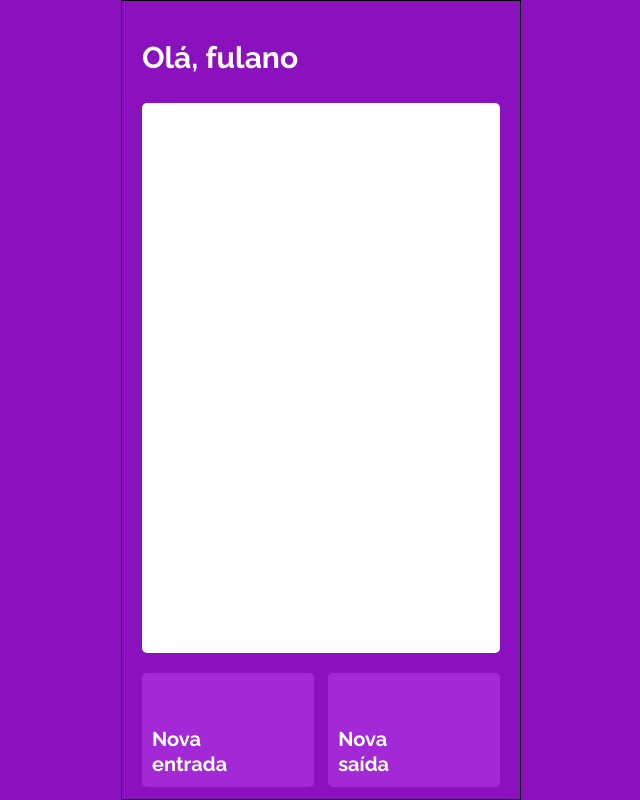
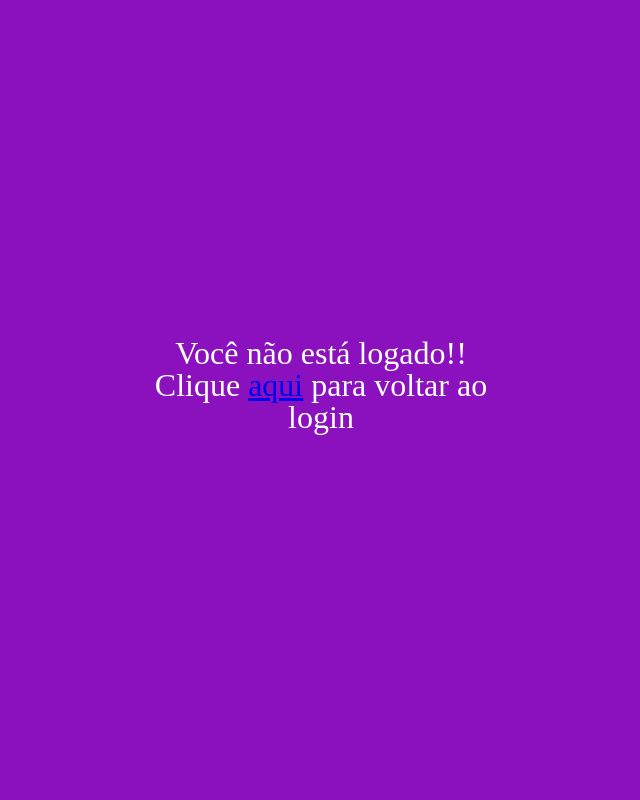
Before and after one commit to RaphaelBorba/projeto14-mywallet-front, a React (Create React App) app: page /home in a window 1280 px wide. Shown: the whole page, without its empty margins (319-959 px from the left). Built offline with nearby package versions, Linux system fonts and the light colour scheme; a web font is replaced by a local one.

Commit message:
feat: check if user are logged

```diff
--- a/src/Assets/GlobalStyles/pagesDefault.js
+++ b/src/Assets/GlobalStyles/pagesDefault.js
@@ -10,7 +10,7 @@ export const PagesDefault = styled.div`
     width: 400px;
     height: 800px;
     margin: auto;
-    border: 1px solid black;
+
 
 
     p{
@@ -18,6 +18,7 @@ export const PagesDefault = styled.div`
         color: white;
         font-family: 'Saira Stencil One', cursive;
         margin-bottom: 30px;
+        text-align: center;
     }
 
     form{
@@ -40,12 +41,13 @@ export const PagesDefault = styled.div`
         display: flex;
         justify-content: space-between;
         font-size: 30px;
+        ion-icon{
+            cursor: pointer;
+        }
     }
 
     h2{
         text-align: start;
-
-
     }
 
     @media (max-width:400px) {
--- a/src/Pages/Home/HomePage.js
+++ b/src/Pages/Home/HomePage.js
@@ -1,15 +1,23 @@
 import { colors } from "../../Assets/GlobalStyles/colors";
 import { PagesDefault } from "../../Assets/GlobalStyles/pagesDefault";
+import { useAuth } from "../../provider/auth";
 import { Board, Buttons } from "./style";
 
 
 
 export default function HomePage() {
 
+    const { user } = useAuth()
+
+    console.log(user)
+
     return (
 
         <PagesDefault>
-
+            {(!user.token) ?
+                <p>Você não está logado!! <br /> Clique <a href="/">aqui</a> para voltar ao login</p>
+                :
+                <>
                     <nav>
                         <h2>Olá, {'fulano'}</h2>
                         <ion-icon name="log-out-outline"></ion-icon>
@@ -27,6 +35,8 @@ export default function HomePage() {
                             <span>Nova <br /> saída</span>
                         </div>
                     </Buttons>
+                </>}
+
 
         </PagesDefault>
     );
--- a/src/Pages/Home/style.js
+++ b/src/Pages/Home/style.js
@@ -19,6 +19,7 @@ export const Buttons = styled.div`
     align-items: center;
 
     div{
+        cursor: pointer;
         display: flex;
         flex-direction: column;
         justify-content: space-between;
```
Lines whose indentation alone changed are shown as unchanged.
